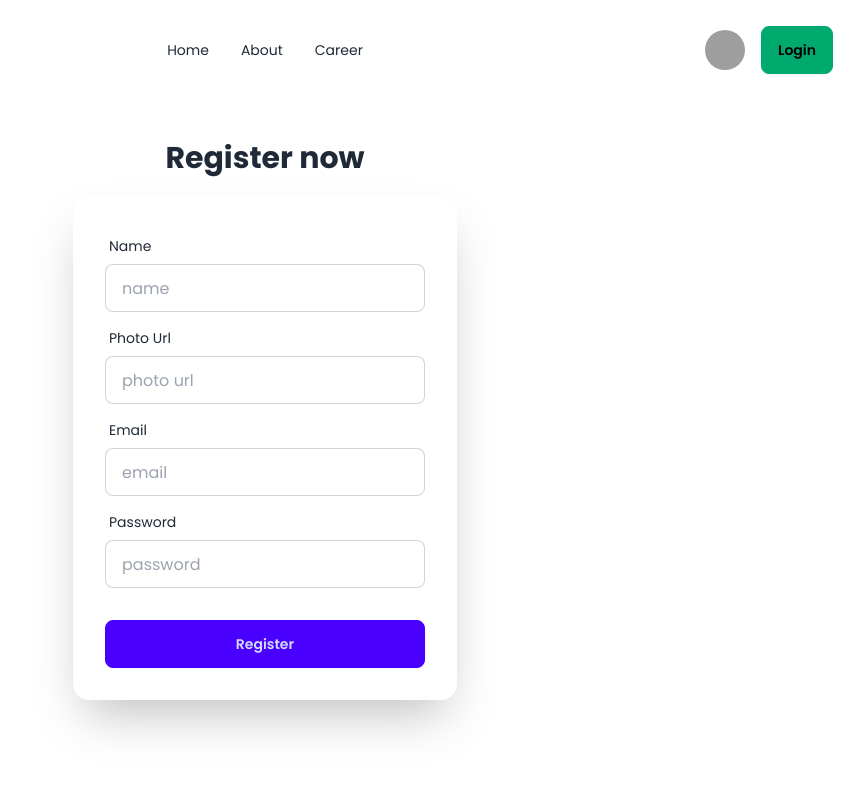
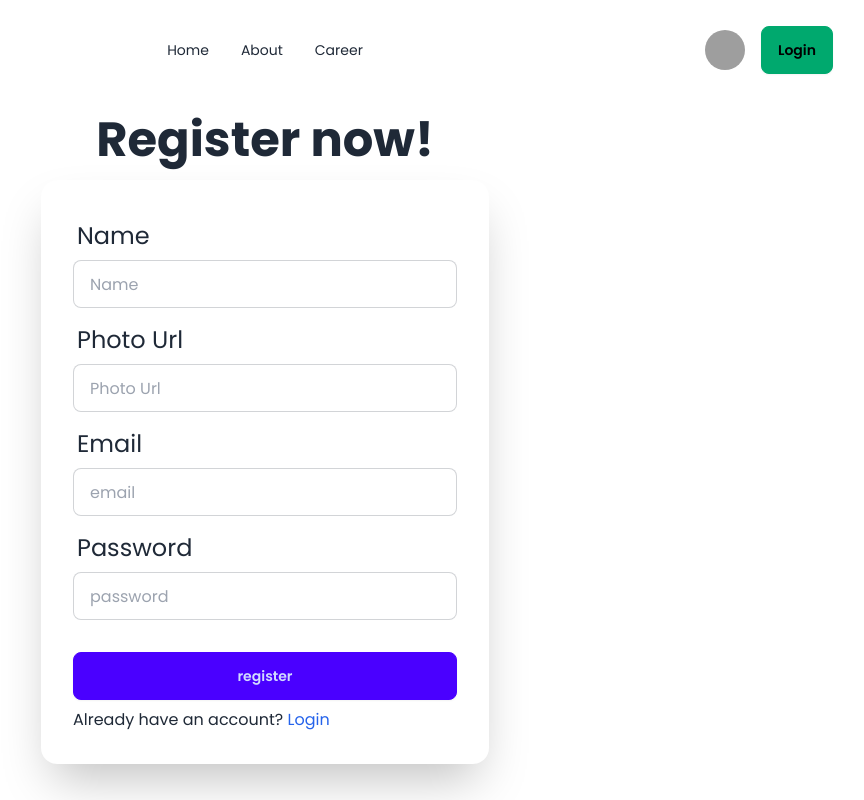
Before and after one commit to Salman-Faiz/dragon-news-react, a React (Vite) app: page /register in a window 1280 px wide. Shown: the whole page, without its empty margins (375-1239 px from the left). Built offline with nearby package versions, Linux system fonts and the light colour scheme; grey boxes are pictures that could not be loaded.

Commit message:
login and registation pages updated

```diff
--- a/index.html
+++ b/index.html
@@ -2,7 +2,7 @@
 <html lang="en">
   <head>
     <meta charset="UTF-8" />
-    <link rel="icon" type="image/svg+xml" href="/vite.svg" />
+
     <meta name="viewport" content="width=device-width, initial-scale=1.0" />
     <title>Dragon News</title>
   </head>
--- a/src/Pages/Login/Login.jsx
+++ b/src/Pages/Login/Login.jsx
@@ -1,39 +1,51 @@
-import { Link } from "react-router-dom";
-import Navbar from "../Navbar/Navbar";
+import { Link } from 'react-router-dom';
+import Navbar from '../Navbar/Navbar';
 
 
 const Login = () => {
+
+    const handleLoginSubmit = (e) => {
+        e.preventDefault();
+        const email = e.target.email.value;
+        const password = e.target.password.value;
+        console.log(email, password)
+
+
+    }
     return (
-        <div>
+        <div className="">
             <Navbar></Navbar>
-            <h4 className="text-center text-3xl font-bold pt-10 pb-5">Login now</h4>
+            <div className="hero-content flex-col ">
+                <div className="text-center lg:text-left">
+                    <h1 className="text-5xl font-bold">Login now!</h1>
 
-                <div className="card w-full max-w-sm shrink-0 shadow-2xl mx-auto">
-                    <form className="card-body">
+                </div>
+                <div className="card shrink-0 w-full max-w-md shadow-2xl bg-base-100 ">
+                    <form onSubmit={handleLoginSubmit} className="card-body ">
                         <div className="form-control">
                             <label className="label">
-                                <span className="label-text">Email</span>
+                                <span className="label-text text-2xl">Email</span>
                             </label>
-                            <input type="email" placeholder="email" className="input input-bordered" required />
+                            <input type="email" name="email" placeholder="email" className="input input-bordered" required />
                         </div>
                         <div className="form-control">
                             <label className="label">
-                                <span className="label-text">Password</span>
+                                <span className="label-text text-2xl">Password</span>
                             </label>
-                            <input type="password" placeholder="password" className="input input-bordered" required />
+                            <input type="password" name="password" placeholder="password" className="input input-bordered" required />
                             <label className="label">
-                                <a href="#" className="label-text-alt link link-hover">Forgot password?</a>
+                                <a href="#" className="label-text-alt link link-hover font-medium text-xl text-red-700">Forgot password?</a>
                             </label>
                         </div>
                         <div className="form-control mt-6">
                             <button className="btn btn-primary">Login</button>
                         </div>
-                        <p className="p-3">Do not have an account? <Link to={'/register'} className="text-blue-800">Register</Link></p>
+                        <p>Do not have an account? <Link className='text-blue-600' to={'/register'}>Register</Link></p>
                     </form>
 
 
                 </div>
-
+            </div>
         </div>
     );
 };
--- a/src/Pages/Register/Register.jsx
+++ b/src/Pages/Register/Register.jsx
@@ -2,47 +2,58 @@ import { Link } from "react-router-dom";
 import Navbar from "../Navbar/Navbar";
 
 const Register = () => {
+    const HandleRegisterSubmit = (e) => {
+        e.preventDefault();
+        const email = e.target.email.value;
+        const password = e.target.password.value;
+        console.log(email, password)
+
+
+    }
     return (
-        <div>
+        <div className="">
             <Navbar></Navbar>
-            <h4 className="text-center text-3xl font-bold pt-10 pb-5">Register now</h4>
+            <div className="hero-content flex-col ">
+                <div className="text-center lg:text-left">
+                    <h1 className="text-5xl font-bold">Register now!</h1>
 
-            <div className="card w-full max-w-sm shrink-0 shadow-2xl mx-auto">
-                <form className="card-body">
+                </div>
+                <div className="card shrink-0 w-full max-w-md shadow-2xl bg-base-100 ">
+                    <form onSubmit={HandleRegisterSubmit} className="card-body ">
                         <div className="form-control">
                             <label className="label">
-                            <span className="label-text">Name</span>
+                                <span className="label-text text-2xl">Name</span>
                             </label>
-                        <input type="text" placeholder="name" className="input input-bordered" required />
+                            <input type="text" name="name" placeholder="Name" className="input input-bordered" required />
                         </div>
                         <div className="form-control">
                             <label className="label">
-                            <span className="label-text">Photo Url</span>
+                                <span className="label-text text-2xl">Photo Url</span>
                             </label>
-                        <input type="text" placeholder="photo url" className="input input-bordered" required />
+                            <input type="text" name="Photo-url" placeholder="Photo Url" className="input input-bordered" required />
                         </div>
                         <div className="form-control">
                             <label className="label">
-                            <span className="label-text">Email</span>
+                                <span className="label-text text-2xl">Email</span>
                             </label>
-                        <input type="email" placeholder="email" className="input input-bordered" required />
+                            <input type="email" name="email" placeholder="email" className="input input-bordered" required />
                         </div>
                         <div className="form-control">
                             <label className="label">
-                            <span className="label-text">Password</span>
+                                <span className="label-text text-2xl">Password</span>
                             </label>
-                        <input type="password" placeholder="password" className="input input-bordered" required />
+                            <input type="password" name="password" placeholder="password" className="input input-bordered" required />
 
                         </div>
                         <div className="form-control mt-6">
-                        <button className="btn btn-primary">Register</button>
+                            <button className="btn btn-primary">register</button>
                         </div>
+                        <p>Already have an account? <Link className='text-blue-600' to={'/login'}>Login</Link></p>
                     </form>
 
+
                 </div>
-
-
-
+            </div>
         </div>
     );
 };
--- a/src/firebase/firebase.config.js
+++ b/src/firebase/firebase.config.js
@@ -1,5 +1,6 @@
 // Import the functions you need from the SDKs you need
 import { initializeApp } from "firebase/app";
+import { getAuth } from "firebase/auth";
 // TODO: Add SDKs for Firebase products that you want to use
 // https://firebase.google.com/docs/web/setup#available-libraries
 
@@ -15,3 +16,5 @@ const firebaseConfig = {
 
 // Initialize Firebase
 const app = initializeApp(firebaseConfig);
+const auth =getAuth(app);
+export default auth;
```
Lines whose indentation alone changed are shown as unchanged.
